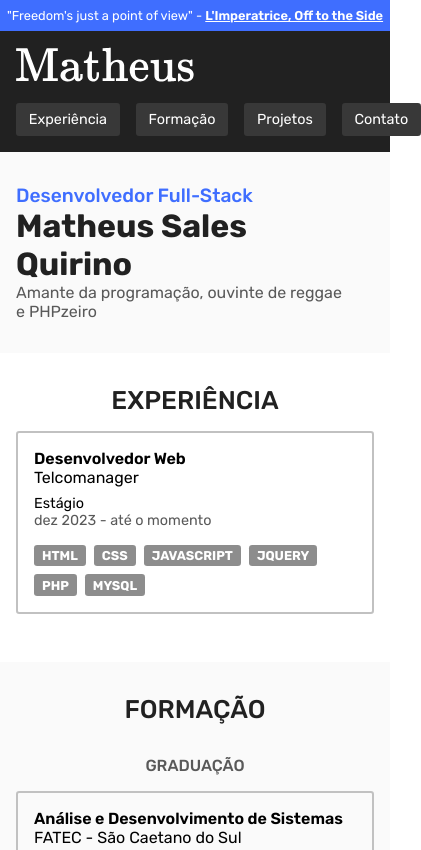
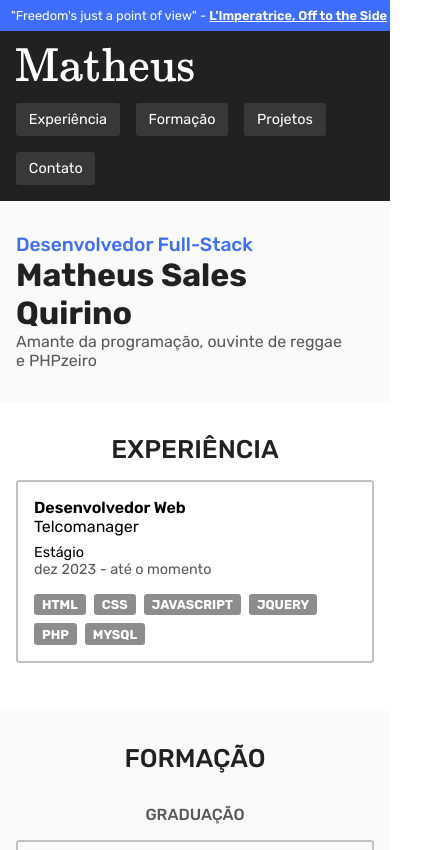
Before and after one commit to sqmatheus/sqmatheus.github.io, a plain HTML site: page index.html in a window 390 px wide. Shown: the top 850 px of the page, 421 px wide, since content can reach past the window. Drawn offline with Linux system fonts and the light colour scheme.

Commit message:
fix: responsive layout

```diff
--- a/style.css
+++ b/style.css
@@ -310,12 +310,6 @@ main {
 }
 
 @media (max-width: 520px) {
-  .navbar {
-    align-items: flex-start;
-    flex-direction: column;
-    gap: 1rem;
-  }
-
   .experiencia-title,
   .formacao-title {
     font-size: 1.6rem;
@@ -325,17 +319,10 @@ main {
     font-size: 1rem;
   }
 
-  .nav-header ul li {
-    font-size: 0.9rem;
-  }
-
-  .nav-header ul a {
-    background-color: #383838;
-    padding: 0.5rem 0.8rem;
-  }
-
   .advertise {
     font-size: 0.8rem;
+    padding-left: 0.5rem;
+    padding-top: 0.5rem;
   }
 
   .description h1 {
@@ -370,6 +357,21 @@ main {
     padding-left: 1rem !important;
     padding-right: 1rem !important;
   }
+
+  .navbar {
+    align-items: flex-start;
+    flex-direction: column;
+    gap: 1rem;
+  }
+
+  .nav-header ul {
+    flex-wrap: wrap;
+  }
+
+  .nav-header ul a {
+    background-color: #383838;
+    padding: 0.5rem 0.8rem;
+  }
 }
 
 @media (max-width: 1000px) {
```
